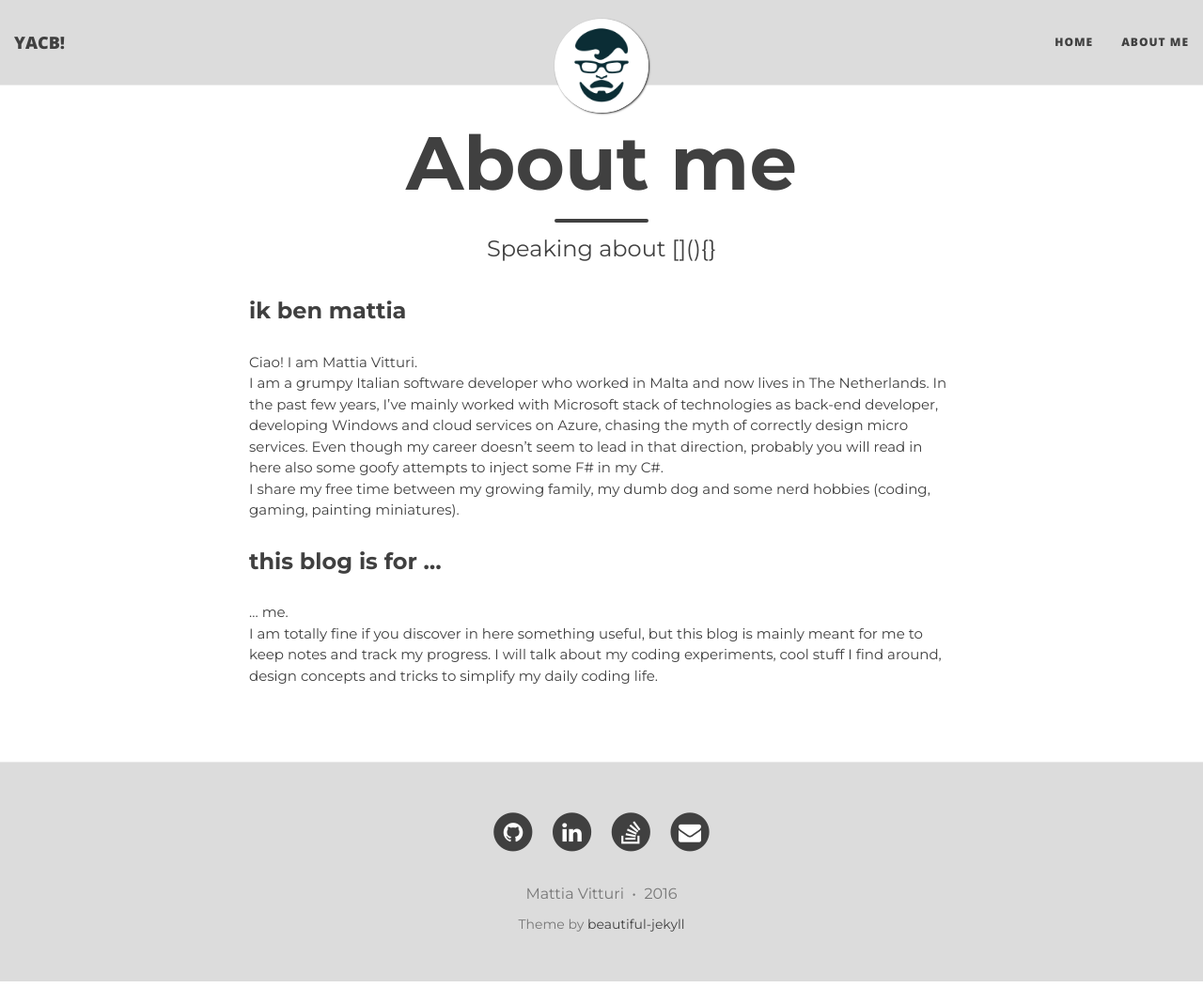
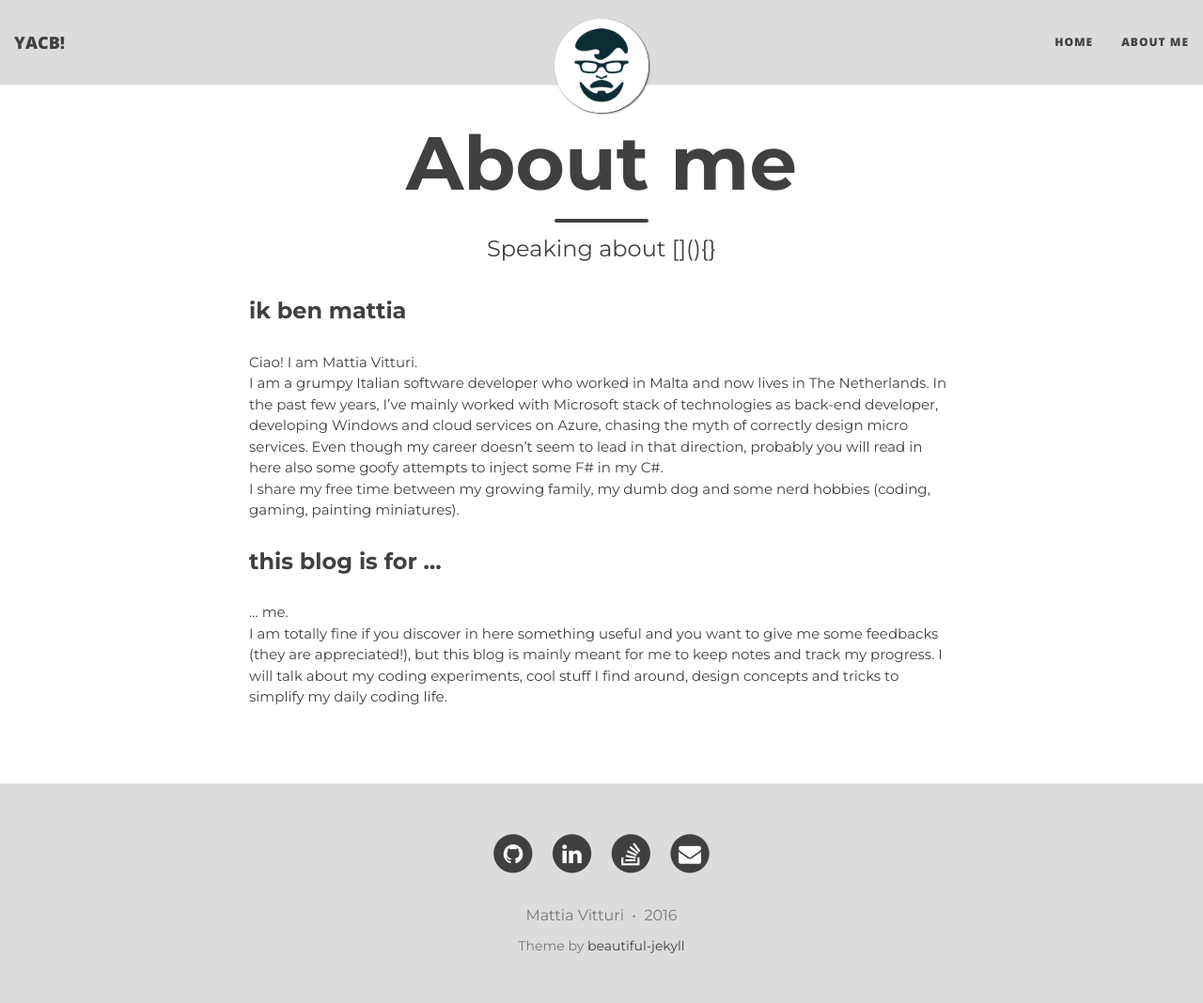
Before and after one commit to mvitturi/mvitturi.github.io, a Jekyll site: the page built from aboutme.md, in a window 1280 px wide and 1068 px high. Shown: the whole window at 94% size. Built offline with Jekyll 4.4.1, drawn with Linux system fonts in a browser that asks for light colours; nearby versions of some CDN libraries.

Commit message:
Add feedbacks on about

```diff
--- a/aboutme.md
+++ b/aboutme.md
@@ -14,4 +14,4 @@ I share my free time between my growing family, my dumb dog and some nerd hobbie
 ### this blog is for ...
 
 ... me.
-I am totally fine if you discover in here something useful, but this blog is mainly meant for me to keep notes and track my progress. I will talk about my coding experiments, cool stuff I find around, design concepts and tricks to simplify my daily coding life.
+I am totally fine if you discover in here something useful and you want to give me some feedbacks (they are appreciated!), but this blog is mainly meant for me to keep notes and track my progress. I will talk about my coding experiments, cool stuff I find around, design concepts and tricks to simplify my daily coding life.
```
